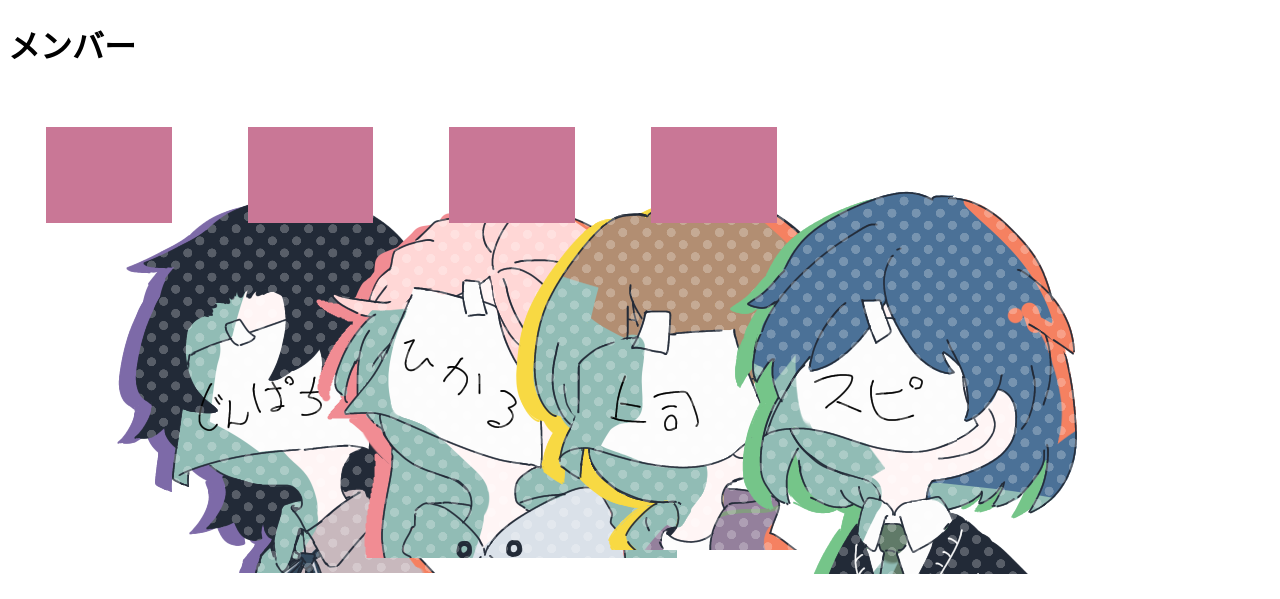
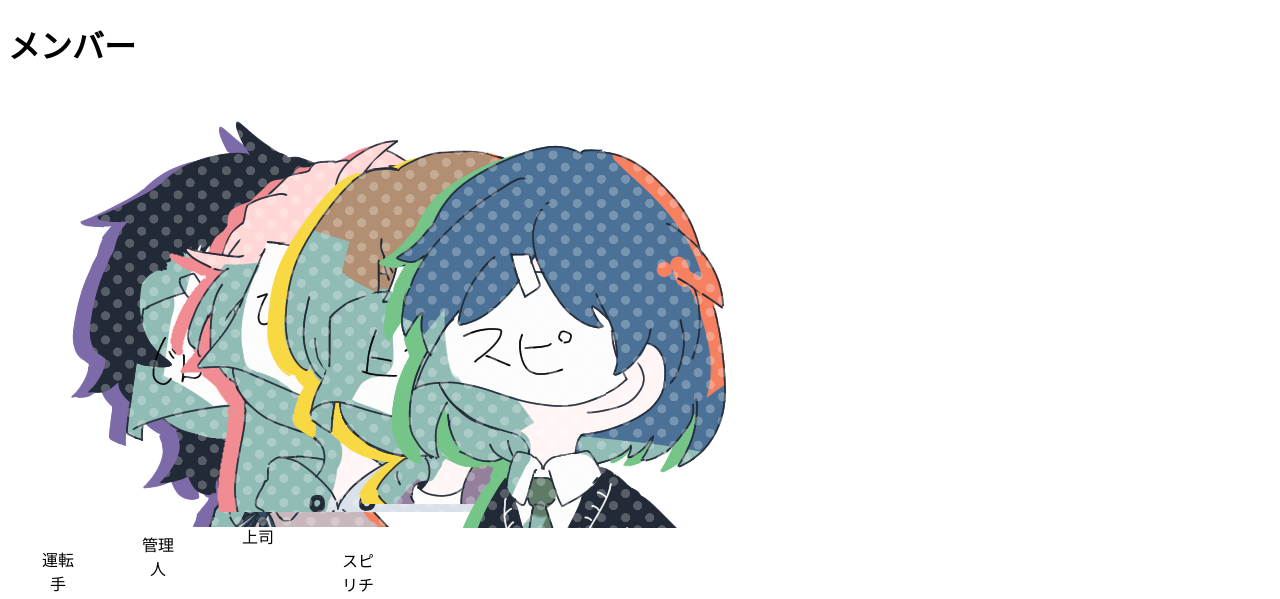
Before and after one commit to renaruna/test, a PHP site: page /member.html in a window 1280 px wide. Shown: the top 599 px of the page. Run offline with PHP 8.4, Linux system fonts and the light colour scheme.

Commit message:
Update icon.css

```diff
--- a/icon.css
+++ b/icon.css
@@ -7,10 +7,8 @@
 
 .item{
   text-align: center;
-  width: 50px;
-  height: 20px;
-  padding : 3%;
-  margin : 3%;
-  background-color: #c97796;
-  color: white;
+  width: 40px;
+  height: 40px;
+  padding : 10px;
+  margin : 20px;
 }
```
